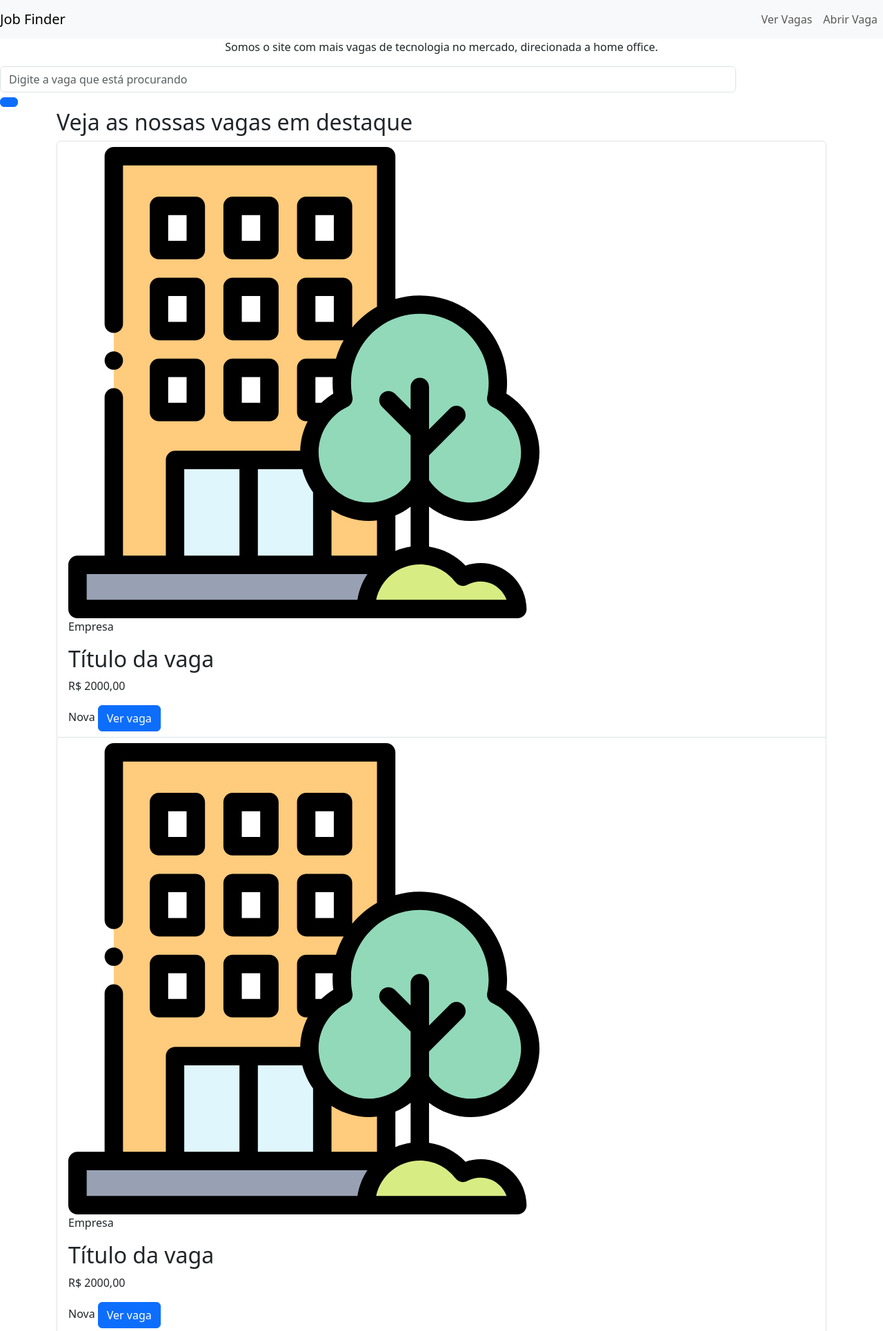
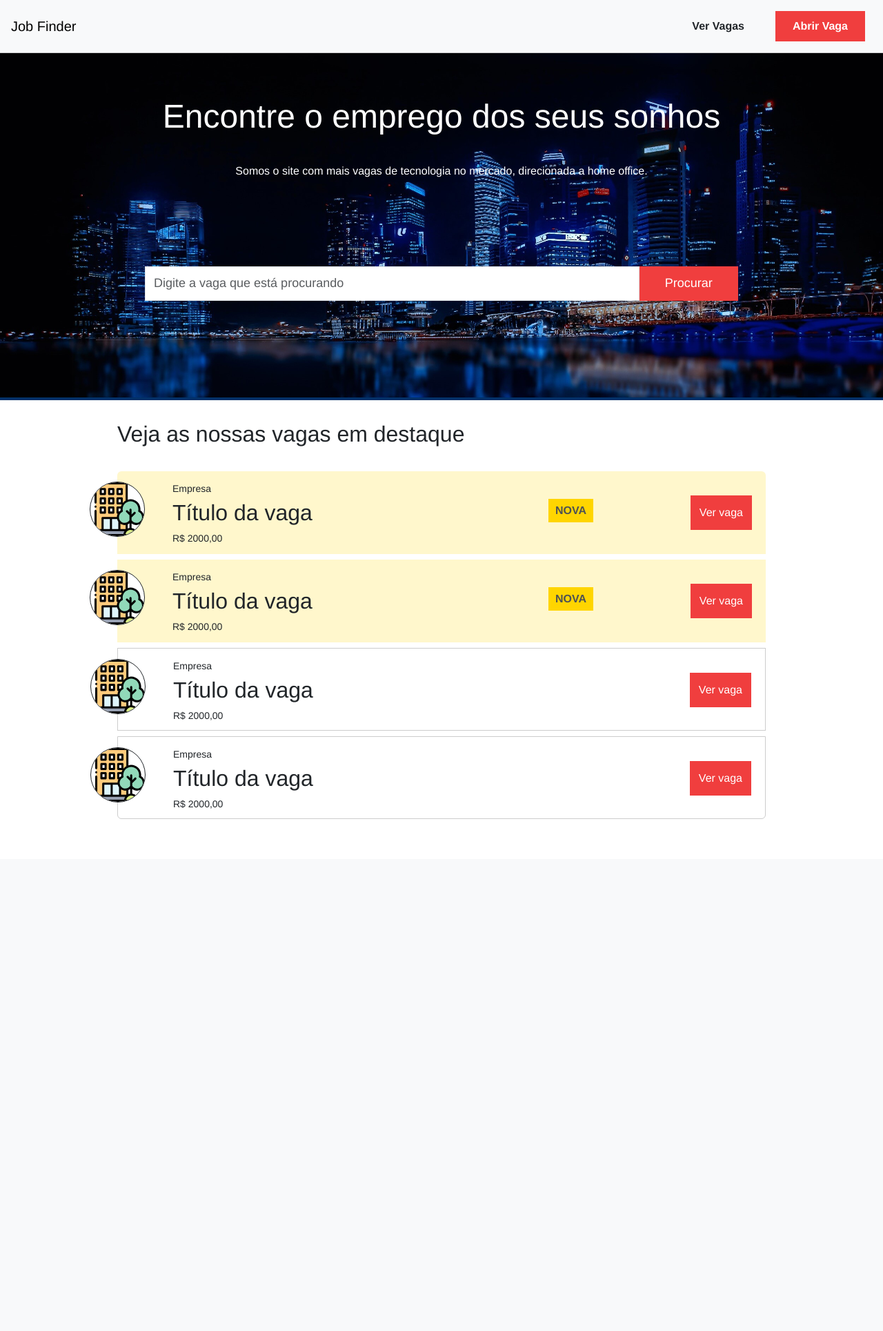
Before and after one commit to igorcosta110/Job-Finder, a web app: file index.html in a window 1280 px wide. Shown: the top 1929 px of the page at 69% size. After the commit the page ends 1187 px from the top, so only its background shows below. Run offline with its HTML, style and script files only (its server is not run), Linux system fonts and the light colour scheme.

Commit message:
style: adicionado estilo no html da home

```diff
--- a/index.html
+++ b/index.html
@@ -31,7 +31,7 @@
 
     <div id="top-container" class="container-flud">
         <h1 id="main-title" class="text-center">Encontre o emprego dos seus sonhos</h1>
-        <p id="main-dubtitle" class="text-center">
+        <p id="main-subtitle" class="text-center">
             Somos o site com mais vagas de tecnologia no mercado, direcionada a home office.
         </p>
         <form action="" id="search-form" class="form-inline">
@@ -39,7 +39,7 @@
                 <input type="text" class="form-control" id="job" placeholder="Digite a vaga que está procurando"/>
             </div>
             <div class="col-md-2">
-                <button type="submit" class="btn btn-primary"Procurar</button>
+                <button type="submit" class="btn btn-primary">Procurar</button>
             </div>
         </form>
     </div>
--- a/public/css/styles.css
+++ b/public/css/styles.css
@@ -1,3 +1,156 @@
-h1{
-    color: red;
+* {
+    box-sizing: border-box;
+    font-family: Helvetica, sans-serif;
 }
+
+/* nav */
+
+.navbar {
+    padding: 1rem;
+    border-bottom: 1px solid #ccc;
+}
+
+.navbar .nav-item a {
+    color: #212529;
+}
+
+.nav-item {
+    margin: 0 10px;
+}
+
+.navbar-expand-lg .navbar-nav .nav-link{
+    padding: 10px 25px;
+    font-weight: bold;
+}
+
+.navbar .nav-item .btn{
+    color: #fff;
+    background-color: #f03e3e;
+    border-radius: 0;
+}
+
+.nav-link.btn.btn-primary:hover, #search-form button:hover, .list-group-item a:hover {
+    background-color: #fff;
+    color: #f03e3e;
+    border-color: #f03e3e;
+}
+
+/* banner */
+
+#top-container {
+    padding: 110px;
+    background-color: #f7f9fc;
+    border-bottom: 4px solid #013068;
+    margin-bottom: 30px;
+    background-image: url("../img/banner2.jpg");
+    background-position: 0 100px;
+    background-size: cover;
+    color: #fff;
+}
+
+#main-title {
+    padding: 30px 0;
+    font-size: 3rem;
+}
+
+#main-subtitle{
+    font-size: 1rem;
+}
+
+#main-subtitle {
+    font-size: 1rem;
+    padding-bottom: 80px;
+}
+
+/* form */
+
+#search-form {
+    padding: 30px 100px;
+}
+
+.form-inline {
+    display: flex;
+}
+
+#search-form .col-md-10, #search-form .col-md-2 {
+    padding: 0;
+}
+
+#search-form input, #search-form button {
+    width: 100%;
+    border-radius: 0;
+    height: 50px;
+    font-size: 18px;
+}
+
+#search-form button {
+    color: #fff;
+    background-color: #f03e3e;
+    border: 1px solid transparent;
+}
+
+/* lista */
+
+#jobs-container {
+    padding: 0 100px;
+    padding-bottom: 50px;
+}
+
+#job-list .list-group-item{
+    margin-bottom: 8px;
+    border: 1px solid #ccc;
+    padding: 15px 80px;
+    color: #212529;
+    height: 120px;
+}
+
+#job-list .list-group-item p {
+    font-size: 14px;
+    margin-bottom: 5px;
+}
+
+#job-list .list-group-item.new-job {
+    border: none;
+    background-color: #fff7cc;
+}
+
+#job-list-title {
+    margin-bottom: 35px;
+}
+
+.list-group-item img{
+    width: 80px;
+    border: 1px solid #212529;
+    border-radius: 50%;
+    background-color: #fff;
+    position: absolute;
+    left: -40px;
+    top: calc(50% -40px);
+}
+
+.list-group-item a{
+    position: absolute;
+    right: 20px;
+    top: 35px;
+    height: 50px;
+    line-height: 35px;
+    background-color: #f03e3e;
+    border: 1px solid transparent;
+    border-radius: 0;
+}
+
+.new-job-label {
+    background-color: #ffd500;
+    color: #4d5154;
+    text-transform: uppercase;
+    font-weight: bold;
+    padding: 5px 10px;
+    position: absolute;
+    right: 250px;
+    top: 40px;
+    display: none;
+}
+
+.new-job .new-job-label {
+    display: block;
+}
```
